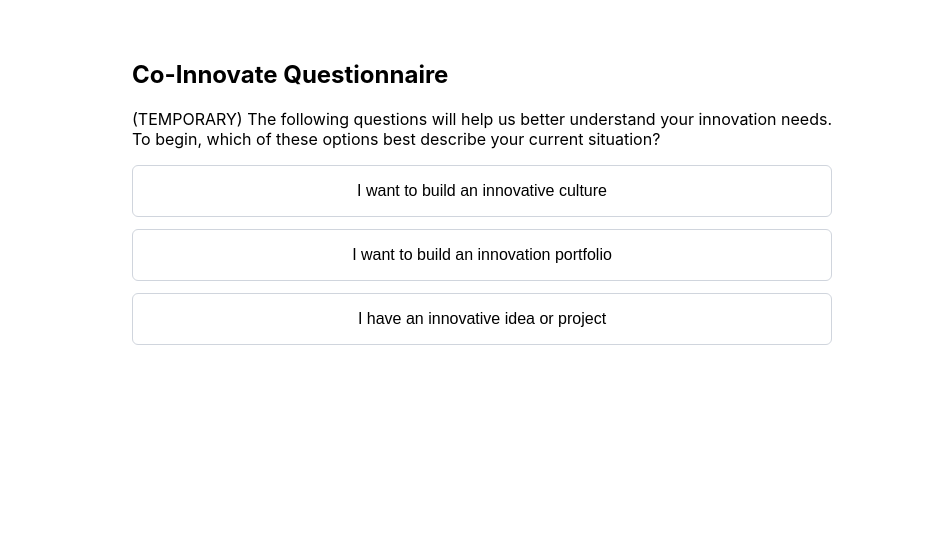
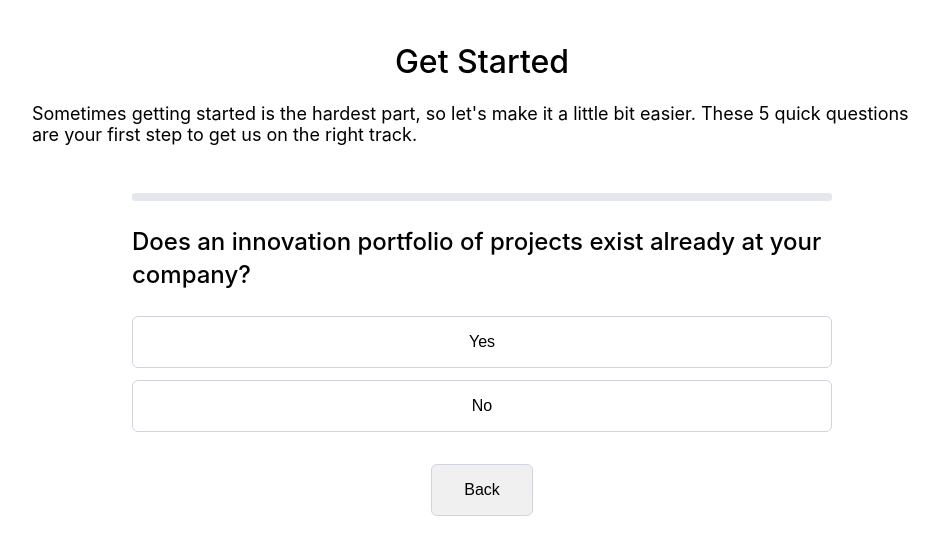
Before and after one commit to carson-fn/Co-Innovate, a React (Create React App) app: page /questionnaire in a window 1280 px wide. Shown: the top 554 px of the page, without its empty margins (158-1097 px from the left). Built offline with nearby package versions, Linux system fonts and the light colour scheme.

Commit message:
Remove starting point selection - updated questionnaire to no longer use starting points - fixed undefined variable errors caused by this change

```diff
--- a/src/pages/questionnaire/QuestionnairePage.tsx
+++ b/src/pages/questionnaire/QuestionnairePage.tsx
@@ -18,17 +18,9 @@ import QuestionnaireComplete from './components/QuestionnaireComplete';
 
 
 function QuestionnairePage() {
-  const [startingPointKey, setStartingPointKey] = React.useState<StartingPointKey | null>(null);
 
+  const [startingPointKey, setStartingPointKey] = React.useState<StartingPointKey | null>("portfolio");
   const questionnaire = useQuestionnaire(startingPointKey);
-
-  if (!startingPointKey || !questionnaire) {
-    return (
-      <div className="questionnaire-page">
-        <StartingPointSelector onSelect={(key: StartingPointKey) => setStartingPointKey(key)} />
-      </div>
-    );
-  }
 
   if (questionnaire.isComplete) {
     return (<QuestionnaireComplete/>)
@@ -36,6 +28,8 @@ function QuestionnairePage() {
 
   return (
     <div className="questionnaire-page">
+      <h1 className="question-text">Get Started</h1>
+      <p>Sometimes getting started is the hardest part, so let's make it a little bit easier. These 5 quick questions are your first step to get us on the right track.</p>
       <ProgressBar progress={questionnaire.progress} />
       <QuestionRenderer question={questionnaire.currentQuestion} onAnswer={questionnaire.answerCurrentQuestion} />
       <button className="back-button" onClick={questionnaire.backToPreviousQuestion}>Back</button>
--- a/src/pages/questionnaire/components/QuestionRenderer.tsx
+++ b/src/pages/questionnaire/components/QuestionRenderer.tsx
@@ -5,7 +5,14 @@ import TextQuestion from "./question-types/TextQuestion";
 import YesNoQuestion from "./question-types/YesNoQuestion";
 
 function QuestionRenderer({ question, onAnswer }: { question: Question, onAnswer: (answer: string) => void }) {
+
   const getQuestionComponent = () => {
+
+    if (!question) {
+      // prevent errors when question has not yet loaded
+      return;
+    }
+
     switch (question.type) {
       case "yes_no":
         return <YesNoQuestion question={question} onAnswer={onAnswer} />
--- a/src/pages/questionnaire/hooks/useQuestionnaire.ts
+++ b/src/pages/questionnaire/hooks/useQuestionnaire.ts
@@ -23,9 +23,9 @@ export function useQuestionnaire(startingPointKey: StartingPointKey | null) {
     }, [startingPointKey]);
 
 
+    if (!startingPointKey) { startingPointKey = "portfolio" };
+
     // Derive current question
-    if (!startingPointKey) { return null };
-
     const currentQuestion: Question = questions[currentQuestionId as keyof typeof questions] as Question;
 
     // Derive progress;
@@ -34,7 +34,6 @@ export function useQuestionnaire(startingPointKey: StartingPointKey | null) {
 
     if (!currentQuestion) {
         if (currentQuestionId) console.warn('No question found for id:', currentQuestionId);
-        return null;
     }
 
     // Handle answering the question (passed down as a prop)
@@ -61,7 +60,7 @@ export function useQuestionnaire(startingPointKey: StartingPointKey | null) {
             // If next is a string return it, otherwise return it keyed with the answer
             if (typeof next === 'string') {
 
-                if( next === "end"){
+                if (next === "end") {
                     setIsComplete(true);
                     return prevQuestionId;
                 }
--- a/src/pages/questionnaire/styles.css
+++ b/src/pages/questionnaire/styles.css
@@ -3,6 +3,18 @@
   flex-direction: column;
   align-items: center;
   padding: 2rem;
+}
+
+.questionnaire-page h1 {
+  font-size: xx-large;
+  /* padding: 0; */
+  margin: 0;
+}
+
+.questionnaire-page p {
+  font-size: large;
+  margin-bottom: 3rem;
+  max-width: 900px;
 }
 
 /* Question container */
```
